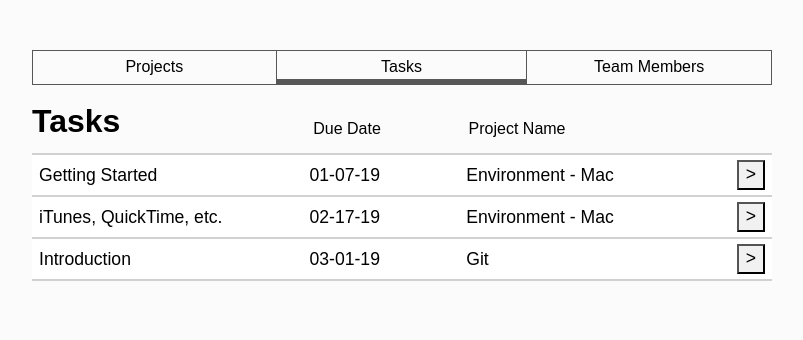
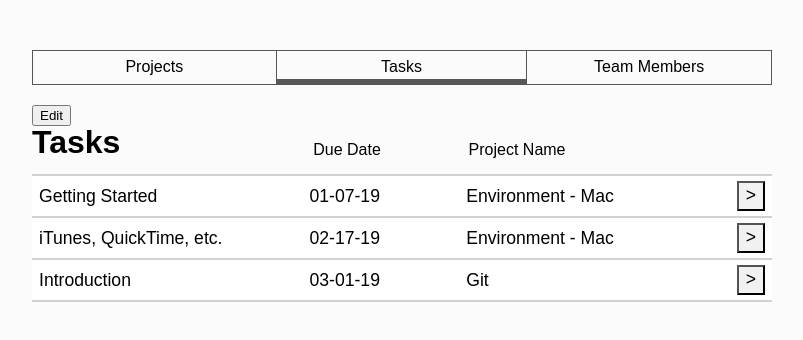
Before and after one commit to isabel985/task-manager, a React (Create React App) app: page /tasks in a window 1280 px wide. Shown: the top 340 px of the page, without its empty margins (238-1041 px from the left). Built offline with nearby package versions, Linux system fonts and the light colour scheme.

Commit message:
fixed merge conflict

```diff
--- a/src/containers/TasksPage.js
+++ b/src/containers/TasksPage.js
@@ -41,6 +41,10 @@ class TasksPage extends Component {
   render() {
     return (
       <React.Fragment>
+<div className="edit-task-details">
+        <button>Edit</button>
+      </div>
+
         <div className={ this.state.selectedTask ? `summaries-list sidebar-expanded` : `summaries-list` }>
           <div className="table-headers">
             <h1>Tasks</h1>
```
